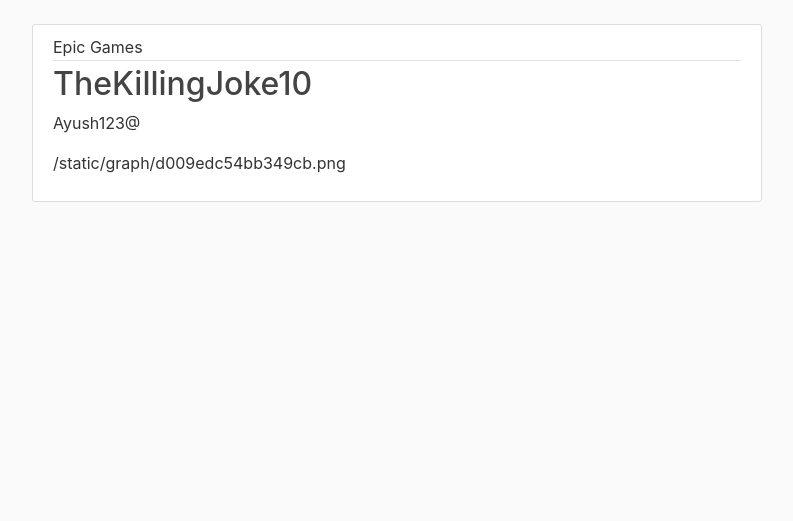
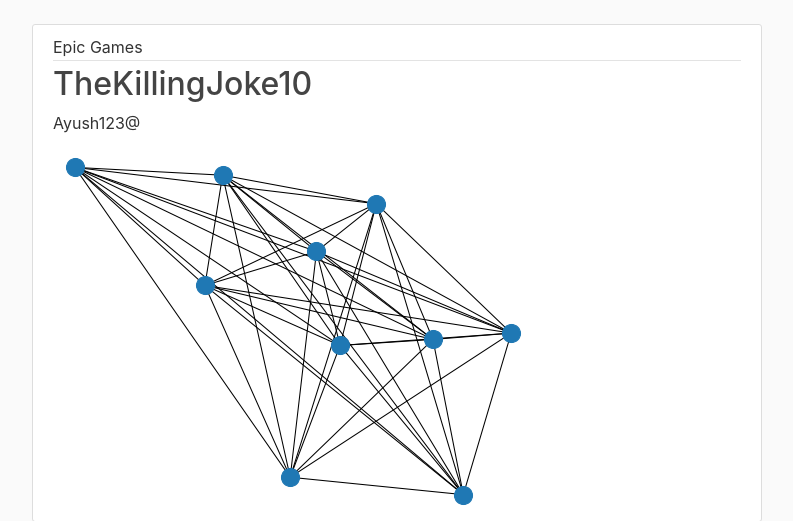
Before and after one commit to TheKillingAMD/it-203passwordmanager, a Flask app: page /pass/1 in a window 1280 px wide. Shown: the part 56-577 px from the top of the page, without its empty margins (53-846 px from the left). Run offline with Flask 2, Linux system fonts and the light colour scheme; a user stored in the database is signed in; data comes from the database, SQL or seed files in the repository; both versions use the stored data as it was after the commit; some libraries are stand-ins or nearby versions.

Commit message:
Image Fixed

```diff
--- a/manager/routes.py
+++ b/manager/routes.py
@@ -11,6 +11,7 @@ import matplotlib
 import os
 import shutil
 import sys
+import cloudinary as Cloud
 matplotlib.use('Agg')
 
 def divide_chunks(l, n):
--- a/manager/templates/pass.html
+++ b/manager/templates/pass.html
@@ -7,8 +7,7 @@
             </div>
             <h2><a class="article-title">{{ data.username }}</a></h2>
             <p class="article-content">{{ data.password }}</p>
-            <p>{{ url_for ( 'static' , filename=data.image_file ) }}
-            <img scr='/static/graph/14c9e8c372ce8a5e.png'></p>
+            <img src="{{ url_for ( 'static' , filename=data.image_file ) }}"">
         </div>
     </article>
 {% endblock content %}
```
Also changed, not shown: 0a89208f37db2636.png (deleted), c5838c0a31a2dd6e.png (deleted), d8b6c567f0d21572.png (deleted), manager/pass.db, manager/static/graph/14c9e8c372ce8a5e.png (deleted), manager/static/graph/43ca601f27d2cdec.png (deleted), manager/static/graph/7c4d247adaa92fec.png (deleted), manager/static/graph/891a52c079003aec.png (deleted), manager/static/graph/d009edc54bb349cb.png (added).
